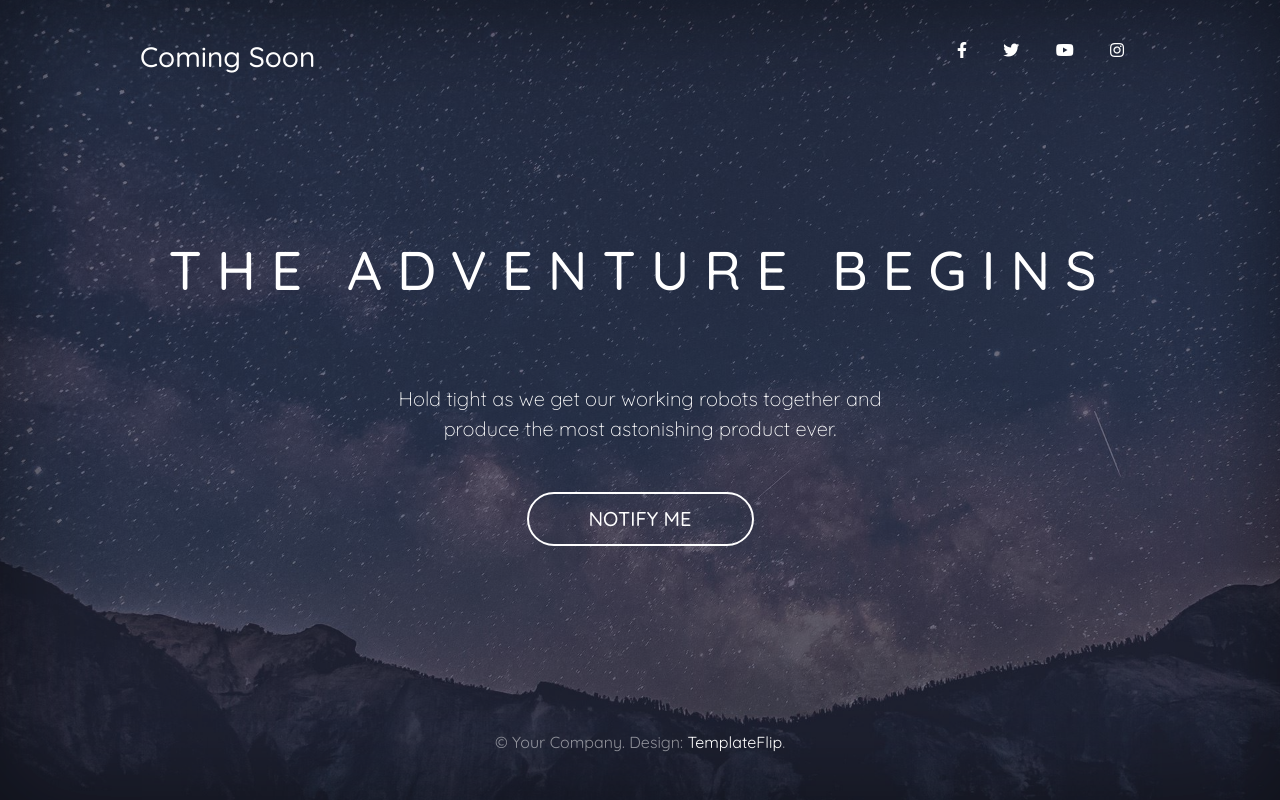
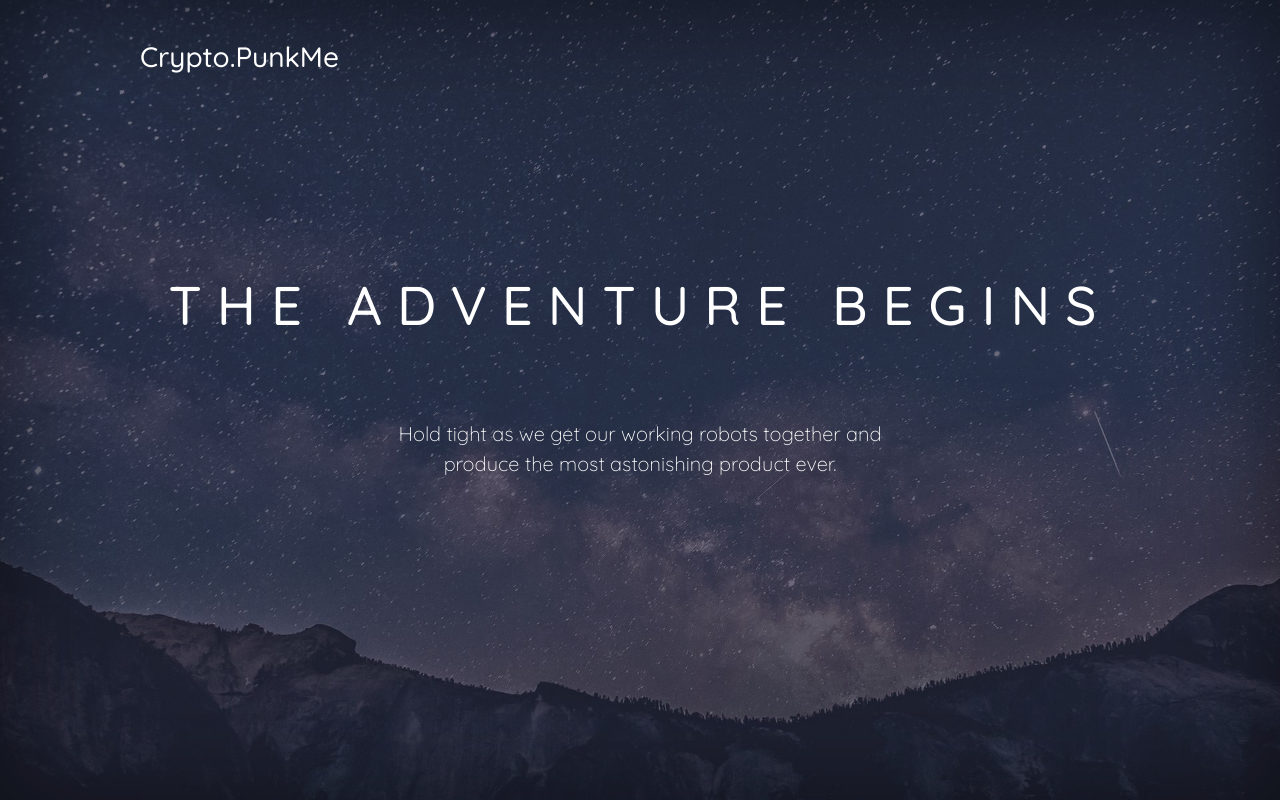
Before and after one commit to paco-ou/punkme.github.io, a plain HTML site: page index.html in a window 1280 px wide. Drawn offline with Linux system fonts and the light colour scheme.

Commit message:
hide element

```diff
--- a/index.html
+++ b/index.html
@@ -4,7 +4,7 @@
     <meta charset="UTF-8">
     <meta http-equiv="X-UA-Compatible" content="IE=edge">
     <meta name="viewport" content="width=device-width, initial-scale=1">
-    <title>Coming Soon Bootstrap Template - Coming Soon</title>
+    <title>Crypto.Punkme - Coming Soon</title>
     <link rel="preconnect" href="https://fonts.gstatic.com" crossorigin="crossorigin"/>
     <link rel="preload" as="style" href="https://fonts.googleapis.com/css2?family=Quicksand:wght@300;400;500;700&amp;display=swap"/>
     <link rel="stylesheet" href="https://fonts.googleapis.com/css2?family=Quicksand:wght@300;400;500;700&amp;display=swap" media="print" onload="this.media='all'"/>
@@ -20,26 +20,26 @@
     <div class="cover-container">
       <div class="masthead clearfix">
         <div class="inner">
-          <h3 class="masthead-brand">Coming Soon</h3>
-          <nav class="nav nav-masthead">
+          <h3 class="masthead-brand">Crypto.PunkMe</h3>
+          <!-- <nav class="nav nav-masthead">
             <a class="nav-link nav-social" href="#" title="Facebook"><i class="fab fa-facebook-f" aria-hidden="true"></i></a>
             <a class="nav-link nav-social" href="#" title="Twitter"><i class="fab fa-twitter" aria-hidden="true"></i></a>
             <a class="nav-link nav-social" href="#" title="Youtube"><i class="fab fa-youtube" aria-hidden="true"></i></a>
             <a class="nav-link nav-social" href="#" title="Instagram"><i class="fab fa-instagram" aria-hidden="true"></i></a>
-          </nav>
+          </nav> -->
         </div>
       </div>
       <div class="inner cover">
         <h1 class="cover-heading">The adventure Begins</h1>
         <p class="lead cover-copy">Hold tight as we get our working robots together and produce the most astonishing product ever.</p>
-        <p class="lead"><button type="button" class="btn btn-lg btn-default btn-notify" data-toggle="modal" data-target="#subscribeModal">Notify Me</button></p>
+        <!-- <p class="lead"><button type="button" class="btn btn-lg btn-default btn-notify" data-toggle="modal" data-target="#subscribeModal">Notify Me</button></p> -->
       </div>
       <div class="mastfoot">
         <div class="inner">
-          <p>&copy; Your Company. Design: <a href="https://templateflip.com/" target="_blank">TemplateFlip</a>.</p>
+          <!-- <p>&copy; Your Company. Design: <a href="https://templateflip.com/" target="_blank">TemplateFlip</a>.</p> -->
         </div>
       </div>
-      <div class="modal fade" id="subscribeModal" tabindex="-1" role="dialog" aria-labelledby="subscribeModalLabel" aria-hidden="true">
+      <!-- <div class="modal fade" id="subscribeModal" tabindex="-1" role="dialog" aria-labelledby="subscribeModalLabel" aria-hidden="true">
         <div class="modal-dialog" role="document">
           <div class="modal-content">
             <div class="modal-header">
@@ -60,7 +60,7 @@
               <button type="button" class="btn btn-default">Subscribe</button>
             </div>
           </div>
-        </div>
+        </div> -->
     </div>
   </div>
 </div>
```
